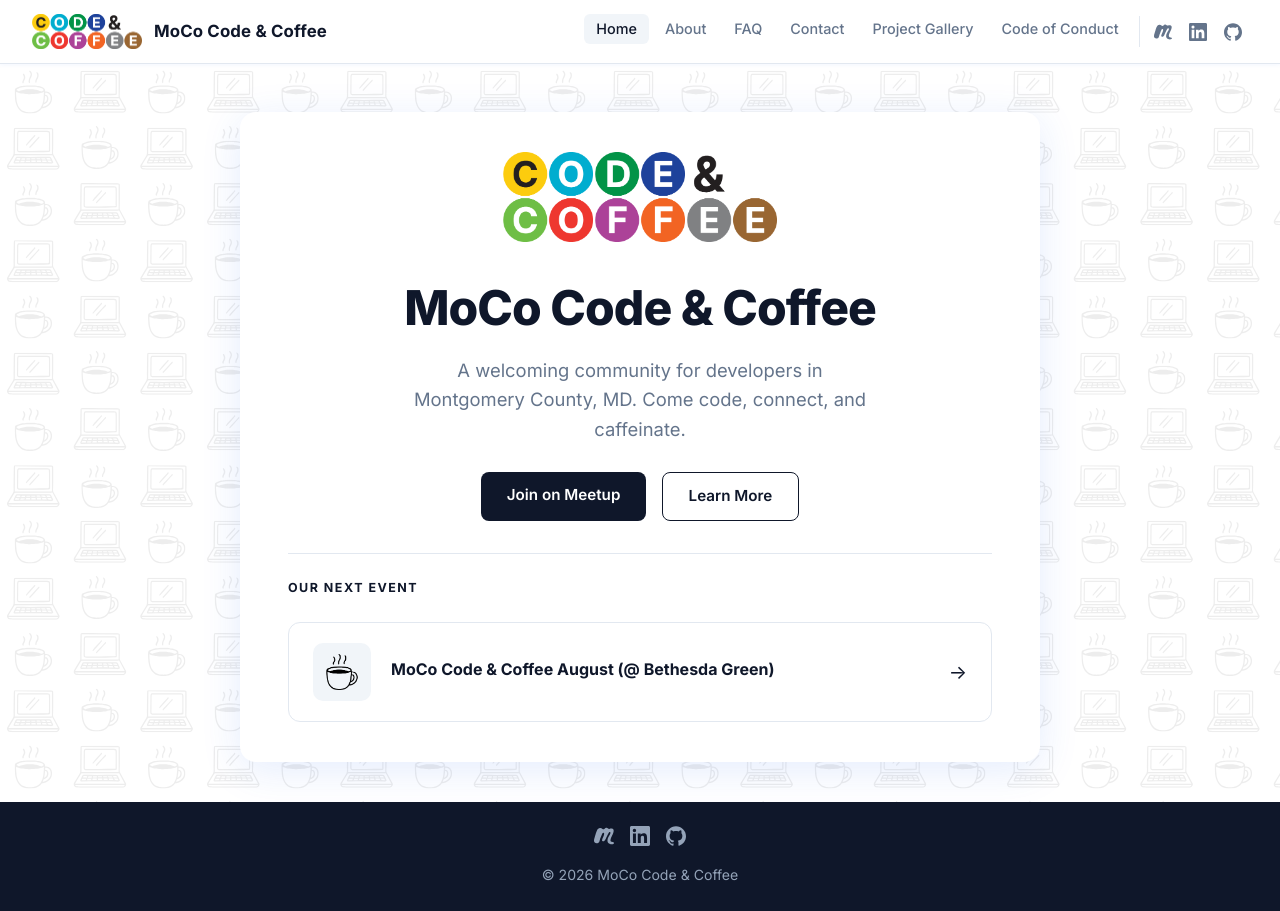
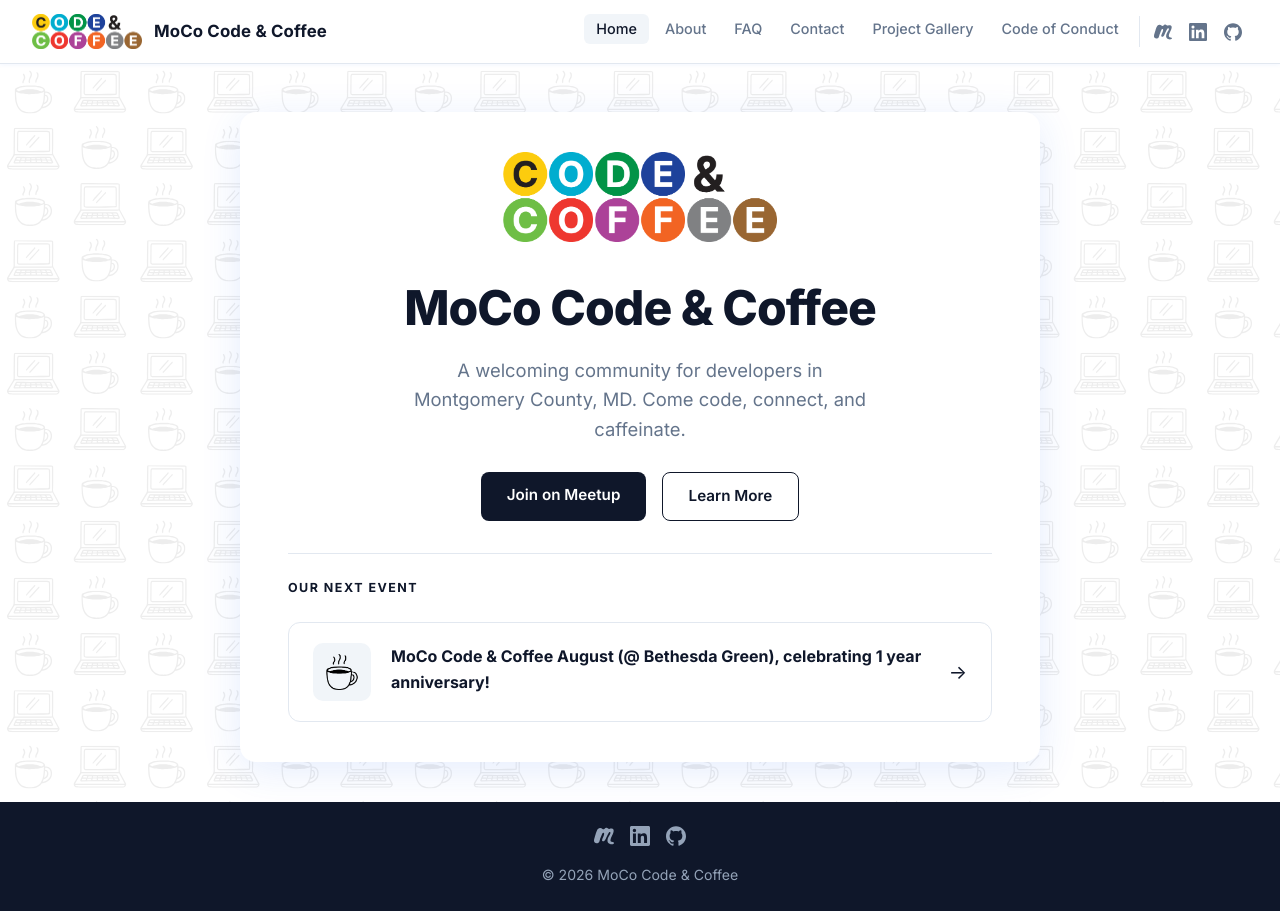
Before and after one commit to mococodeandcoffee/mococodeandcoffee.github.io, a Jekyll site: the page built from index.md, in a window 1280 px wide. Built offline with Jekyll 4.4.1, drawn with Linux system fonts in a browser that asks for light colours.

Commit message:
chore: update events from Meetup RSS

```diff
--- a/_data/events.yml
+++ b/_data/events.yml
@@ -1,5 +1,5 @@
 # Auto-generated by .github/workflows/fetch-events.yml — do not edit manually
-- title: "MoCo Code & Coffee August (@ Bethesda Green)"
+- title: "MoCo Code & Coffee August (@ Bethesda Green), celebrating 1 year anniversary!"
   url: https://www.meetup.com/mocode-coffee/events/314970303/
   month: Aug
   description: "MoCo Code and Coffee is an inclusive, informal, co-working session. We're community-led and community-run by devs, for devs. People of all skill…"
```
